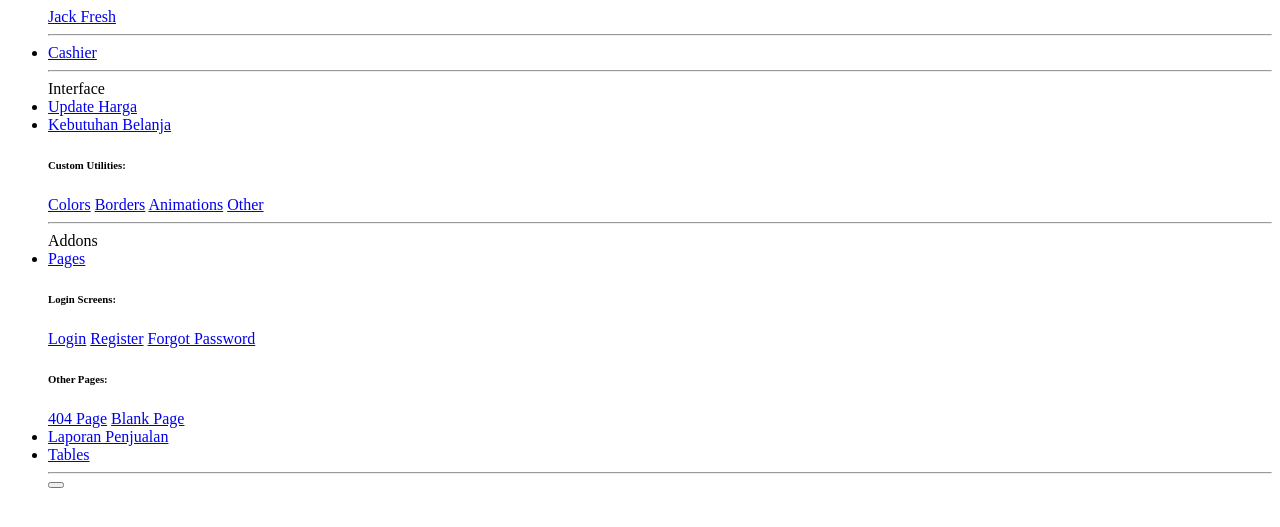
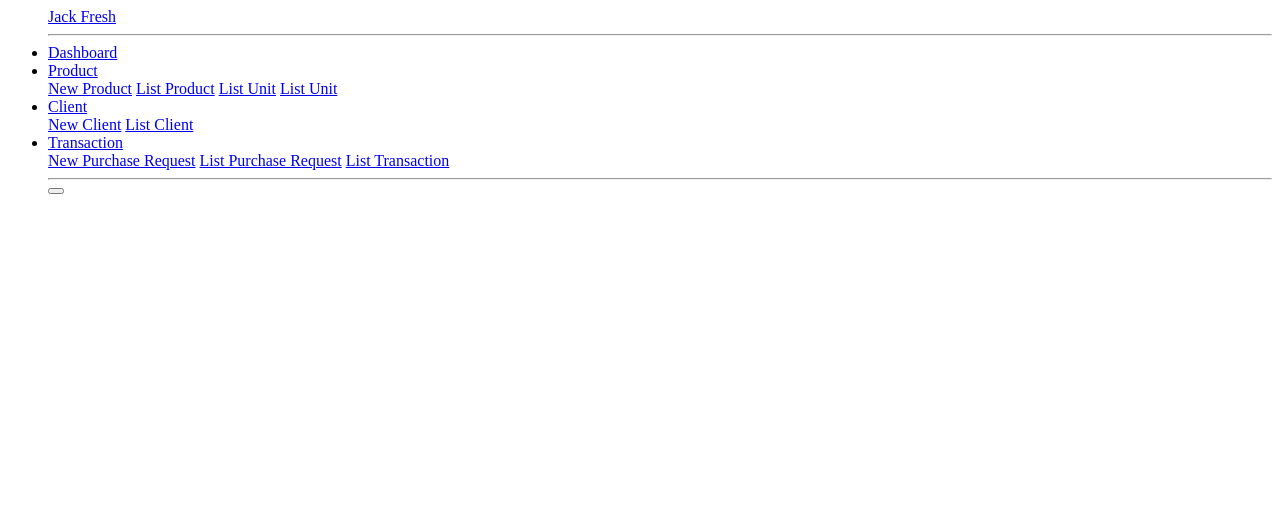
Before and after one commit to haniputraa0607/Jackfresh, a PHP site: the page made by application/views/template/sidebar.php in a window 1280 px wide. Shown: the top 527 px of the page. Run offline with PHP 8.4, Linux system fonts and the light colour scheme; the template is opened without the code that fills it, so the values that code supplies are empty.

Commit message:
update login and sidebar

```diff
--- a/application/views/login.php
+++ b/application/views/login.php
@@ -22,7 +22,7 @@
 
 </head>
 
-<body class="bg-gradient-primary">
+<body class="bg-gradient-dark">
 
     <div class="container">
 
@@ -50,7 +50,7 @@
                                             <input type="password" class="form-control form-control-user"
                                                 id="exampleInputPassword" name="password" placeholder="Password">
                                         </div>
-                                        <button type="submit" class="btn btn-primary btn-user btn-block">Login</button>
+                                        <button type="submit" class="btn btn-dark btn-user btn-block">Login</button>
 
 
                                     </form>
--- a/application/views/main.php
+++ b/application/views/main.php
@@ -4,6 +4,6 @@
         <h1 class="h3 mb-0 text-gray-800">Dashboard</h1>
     </div>
     <div class="row">
-              <?php echo $title; ?>
+              <!-- <?php echo $title; ?> -->
     </div>
 </section>
--- a/application/views/template/sidebar.php
+++ b/application/views/template/sidebar.php
@@ -4,7 +4,7 @@
     <div id="wrapper">
 
         <!-- Sidebar -->
-        <ul class="navbar-nav bg-gradient-primary sidebar sidebar-dark accordion" id="accordionSidebar">
+        <ul class="navbar-nav bg-gradient-dark sidebar sidebar-dark accordion" id="accordionSidebar">
 
             <!-- Sidebar - Brand -->
             <a class="sidebar-brand d-flex align-items-center justify-content-center" href="<?php echo base_url();?>main/index">
@@ -14,106 +14,68 @@
                 <div class="sidebar-brand-text mx-3">Jack Fresh</div>
             </a>
 
-            <!-- Divider -->
+
             <hr class="sidebar-divider my-0">
 
-            <!-- Nav Item - Dashboard -->
+
             <li class="nav-item active">
                 <a class="nav-link" href="index.html">
                     <i class="fas fa-fw fa-tachometer-alt"></i>
-                    <span>Cashier</span></a>
+                    <span>Dashboard</span></a>
             </li>
 
-            <!-- Divider -->
-            <hr class="sidebar-divider">
 
-            <!-- Heading -->
-            <div class="sidebar-heading">
-                Interface
-            </div>
-
-            <!-- Nav Item - Pages Collapse Menu -->
             <li class="nav-item">
-                <a class="nav-link collapsed" href="#" data-toggle="collapse" data-target="#collapseTwo"
-                    aria-expanded="true" aria-controls="collapseTwo">
-                    <i class="fas fa-fw fa-cog"></i>
-                    <span>Update Harga</span>
+                <a class="nav-link collapsed" href="#" data-toggle="collapse" data-target="#collapseProduct"
+                    aria-expanded="true" aria-controls="collapseProduct">
+                    <i class="fas fa-fw fa-warehouse"></i>
+                    <span>Product</span>
                 </a>
-                <!-- <div id="collapseTwo" class="collapse" aria-labelledby="headingTwo" data-parent="#accordionSidebar">
-                    <div class="bg-white py-2 collapse-inner rounded">
-                        <h6 class="collapse-header">Custom Components:</h6>
-                        <a class="collapse-item" href="buttons.html">Buttons</a>
-                        <a class="collapse-item" href="cards.html">Cards</a>
-                    </div>
-                </div> -->
-            </li>
-
-            <!-- Nav Item - Utilities Collapse Menu -->
-            <li class="nav-item">
-                <a class="nav-link collapsed" href="#" data-toggle="collapse" data-target="#collapseUtilities"
-                    aria-expanded="true" aria-controls="collapseUtilities">
-                    <i class="fas fa-fw fa-wrench"></i>
-                    <span>Kebutuhan Belanja</span>
-                </a>
-                <div id="collapseUtilities" class="collapse" aria-labelledby="headingUtilities"
+                <div id="collapseProduct" class="collapse" aria-labelledby="headingUtilities"
                     data-parent="#accordionSidebar">
-                    <div class="bg-white py-2 collapse-inner rounded">
-                        <h6 class="collapse-header">Custom Utilities:</h6>
-                        <a class="collapse-item" href="utilities-color.html">Colors</a>
-                        <a class="collapse-item" href="utilities-border.html">Borders</a>
-                        <a class="collapse-item" href="utilities-animation.html">Animations</a>
-                        <a class="collapse-item" href="utilities-other.html">Other</a>
+                    <div class="bg-dark py-2 collapse-inner rounded">
+                        <a class="collapse-item text-light" href="utilities-color.html">New Product</a>
+                        <a class="collapse-item text-light" href="utilities-color.html">List Product</a>
+                        <a class="collapse-item text-light" href="utilities-color.html">List Unit</a>
+                        <a class="collapse-item text-light" href="utilities-color.html">List Unit</a>
                     </div>
                 </div>
             </li>
 
-            <!-- Divider -->
-            <hr class="sidebar-divider">
-
-            <!-- Heading -->
-            <div class="sidebar-heading">
-                Addons
-            </div>
-
-            <!-- Nav Item - Pages Collapse Menu -->
             <li class="nav-item">
-                <a class="nav-link collapsed" href="#" data-toggle="collapse" data-target="#collapsePages"
-                    aria-expanded="true" aria-controls="collapsePages">
-                    <i class="fas fa-fw fa-folder"></i>
-                    <span>Pages</span>
+                <a class="nav-link collapsed" href="#" data-toggle="collapse" data-target="#collapseClient"
+                    aria-expanded="true" aria-controls="collapseClient">
+                    <i class="fas fa-fw fa-handshake"></i>
+                    <span>Client</span>
                 </a>
-                <div id="collapsePages" class="collapse" aria-labelledby="headingPages" data-parent="#accordionSidebar">
-                    <div class="bg-white py-2 collapse-inner rounded">
-                        <h6 class="collapse-header">Login Screens:</h6>
-                        <a class="collapse-item" href="login.html">Login</a>
-                        <a class="collapse-item" href="register.html">Register</a>
-                        <a class="collapse-item" href="forgot-password.html">Forgot Password</a>
-                        <div class="collapse-divider"></div>
-                        <h6 class="collapse-header">Other Pages:</h6>
-                        <a class="collapse-item" href="404.html">404 Page</a>
-                        <a class="collapse-item" href="blank.html">Blank Page</a>
+                <div id="collapseClient" class="collapse" aria-labelledby="headingUtilities"
+                    data-parent="#accordionSidebar">
+                    <div class="bg-dark py-2 collapse-inner rounded">
+                        <a class="collapse-item text-light" href="utilities-color.html">New Client</a>
+                        <a class="collapse-item text-light" href="utilities-color.html">List Client</a>
                     </div>
                 </div>
             </li>
 
-            <!-- Nav Item - Charts -->
             <li class="nav-item">
-                <a class="nav-link" href="charts.html">
-                    <i class="fas fa-fw fa-chart-area"></i>
-                    <span>Laporan Penjualan</span></a>
+                <a class="nav-link collapsed" href="#" data-toggle="collapse" data-target="#collapseTransaction"
+                    aria-expanded="true" aria-controls="collapseTransaction">
+                    <i class="fas fa-fw fa-credit-card"></i>
+                    <span>Transaction</span>
+                </a>
+                <div id="collapseTransaction" class="collapse" aria-labelledby="headingUtilities"
+                    data-parent="#accordionSidebar">
+                    <div class="bg-dark py-2 collapse-inner rounded">
+                        <a class="collapse-item text-light" href="utilities-color.html">New Purchase Request</a>
+                        <a class="collapse-item text-light" href="utilities-color.html">List Purchase Request</a>
+                        <a class="collapse-item text-light" href="utilities-color.html">List Transaction</a>
+                    </div>
+                </div>
             </li>
 
-            <!-- Nav Item - Tables -->
-            <li class="nav-item">
-                <a class="nav-link" href="tables.html">
-                    <i class="fas fa-fw fa-table"></i>
-                    <span>Tables</span></a>
-            </li>
-
-            <!-- Divider -->
             <hr class="sidebar-divider d-none d-md-block">
 
-            <!-- Sidebar Toggler (Sidebar) -->
+
             <div class="text-center d-none d-md-inline">
                 <button class="rounded-circle border-0" id="sidebarToggle"></button>
             </div>
```
Also changed, not shown: application/views/template/footer.php (+0 -20 lines), application/views/template/topbar.php (+1 -10 lines).
